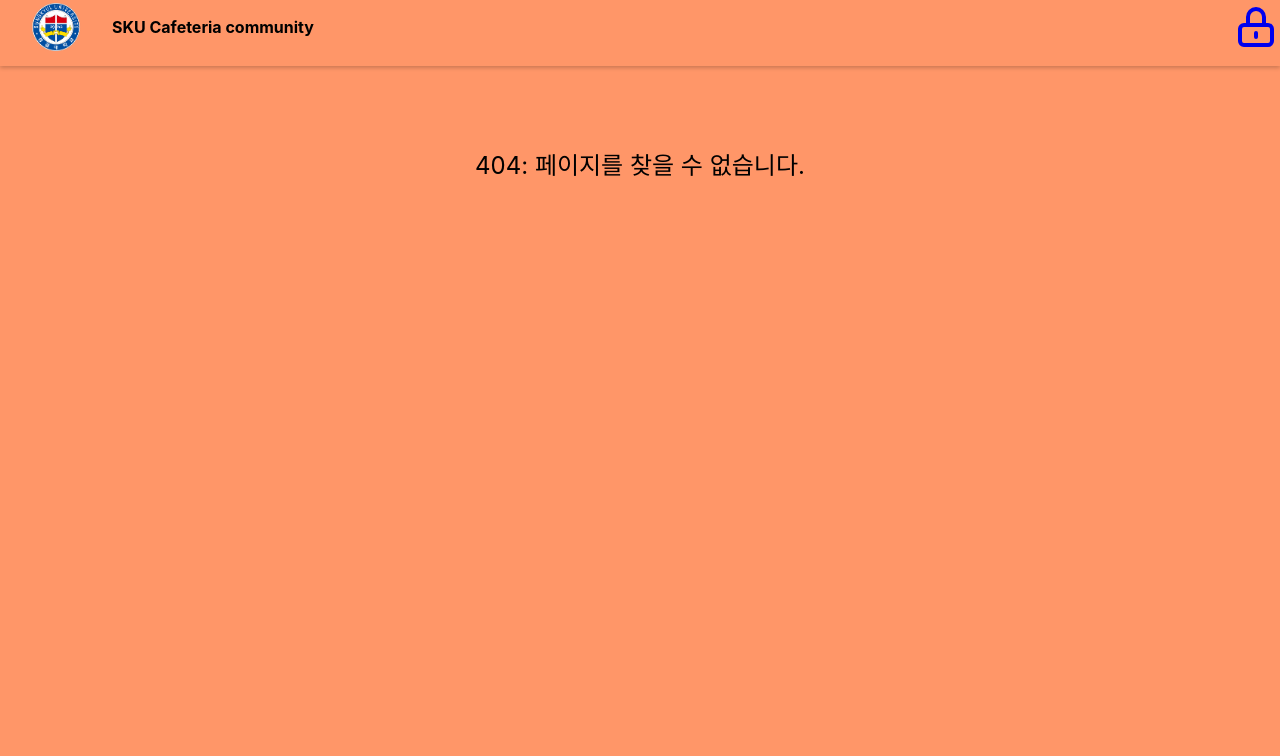
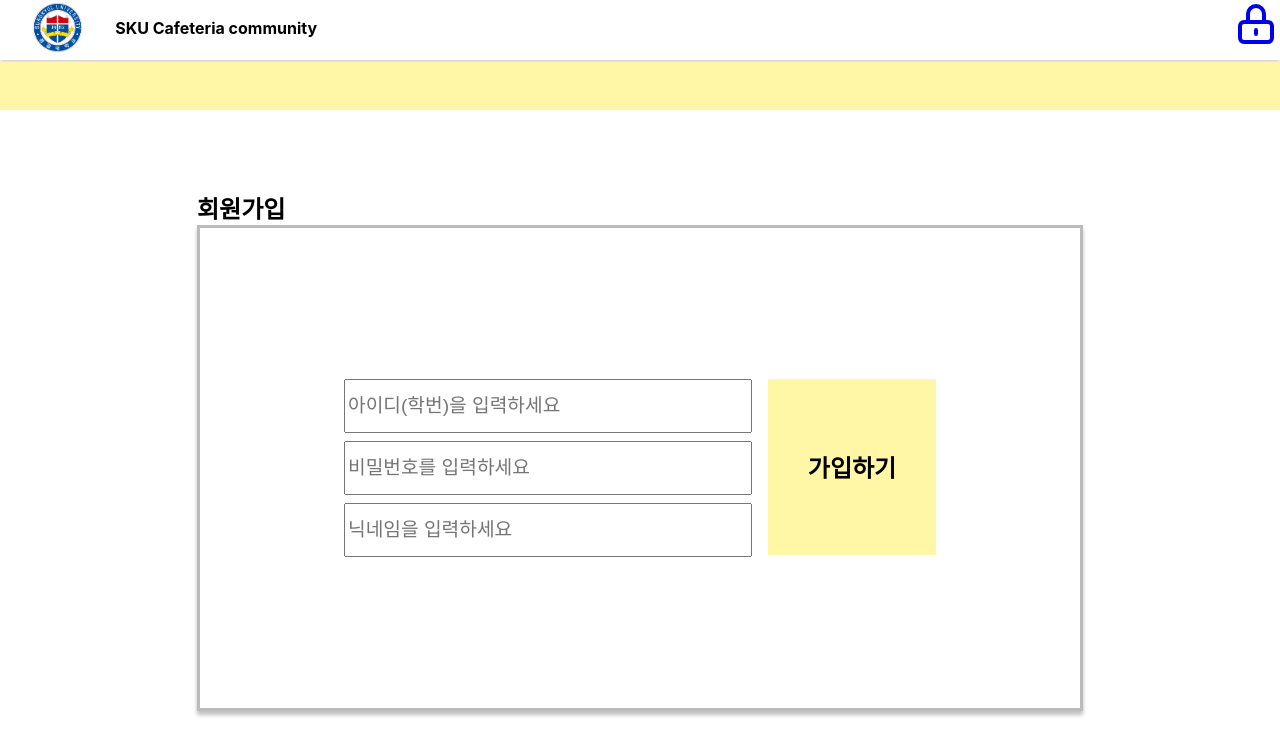
Before and after one commit to kwongwangjae/SchoolEat, a React (Create React App) app in the folder eatfront/: page /Membership in a window 1280 px wide. Before the commit this address had no page. Shown: the top 756 px of the page. Built offline with nearby package versions, Linux system fonts and the light colour scheme.

Commit message:
feat: Membership

```diff
--- a/eatfront/package.json
+++ b/eatfront/package.json
@@ -28,7 +28,6 @@
     "test": "react-scripts test",
     "eject": "react-scripts eject"
   },
-  "proxy": "http://localhost:4000",
   "eslintConfig": {
     "extends": [
       "react-app",
@@ -47,6 +46,7 @@
       "last 1 safari version"
     ]
   },
+  "proxy": "http://127.0.0.1:4000",
   "devDependencies": {
     "@types/styled-components": "^5.1.26"
   }
--- a/eatfront/src/App.tsx
+++ b/eatfront/src/App.tsx
@@ -5,6 +5,7 @@ import MainPage from "./pages/MainPage";
 import NotFound from "./components/header/NotFound";
 import CategoryPage from "./pages/CategoryPage";
 import LoginPage from "./pages/LoginPage";
+import MembershipPage from "./pages/MembershipPage";
 
 function App() {
   return (
@@ -15,6 +16,7 @@ function App() {
           <Route path="/" element={<MainPage />} />
           <Route path="/Rice" element={<CategoryPage />} />
           <Route path="/Login" element={<LoginPage />} />
+          <Route path="/Membership" element={<MembershipPage />} />
         </Routes>
       </BrowserRouter>
     </div>
--- a/eatfront/src/components/header/HeaderTop.tsx
+++ b/eatfront/src/components/header/HeaderTop.tsx
@@ -39,10 +39,11 @@ const IconSize = styled.div`
   font-size: 3rem;
   display: flex;
   justify-content: center;
-  margin: 0.2rem 0rem 0.2rem 0rem;
+  align-items: center;
+  margin: 0rem 0rem 0rem 0rem;
 `;
 const IMG = styled.img`
-  width: 7rem;
+  width: 7.2rem;
   margin: 0.2rem 0rem 0.2rem 0rem;
 `;
 const Block = styled.div`
--- a/eatfront/src/components/login/Login.tsx
+++ b/eatfront/src/components/login/Login.tsx
@@ -26,7 +26,7 @@ const login = () => {
               <Link to="/">
                 <LoginButton>로그인</LoginButton>
               </Link>
-              <Link to="/">
+              <Link to="/Membership">
                 <CheckButton>회원가입</CheckButton>
               </Link>
             </LoginCheck>
--- a/eatfront/src/components/main/MenuPageList.tsx
+++ b/eatfront/src/components/main/MenuPageList.tsx
@@ -18,6 +18,7 @@ export interface Data {
 const MenuPageList = () => {
   const [data, setdata] = useState<Data[]>([]);
 
+  useEffect(() => {
     const fetchData = async () => {
       try {
         const response = await axios.get<Response>(
@@ -30,7 +31,6 @@ const MenuPageList = () => {
       }
     };
 
-  useEffect(() => {
     fetchData();
   }, []);
 
--- /dev/null
+++ b/eatfront/src/components/membership/Membership.tsx
@@ -0,0 +1,105 @@
+import React from "react";
+import styled from "styled-components";
+import { Link } from "react-router-dom";
+
+const Membership = () => {
+  return (
+    <>
+      <Tag />
+      <Block>
+        <Div>
+          회원가입
+          <LoginBlock>
+            <LoginCheck>
+              <Check>
+                <InputId placeholder="아이디(학번)을 입력하세요" />
+                <div />
+                <InputPassword placeholder="비밀번호를 입력하세요" />
+                <div />
+                <InputNickname placeholder="닉네임을 입력하세요" />
+              </Check>
+              <Link to="/Login">
+                <MembershipButton>가입하기</MembershipButton>
+              </Link>
+            </LoginCheck>
+          </LoginBlock>
+        </Div>
+      </Block>
+    </>
+  );
+};
+
+export default Membership;
+
+const Tag = styled.div`
+  display: flex;
+  justify-content: space-evenly;
+  align-items: center;
+  font-size: 1.3rem;
+  height: 3rem;
+  background: #fff6a6;
+  margin-bottom: 2rem;
+`;
+
+const Block = styled.div`
+  display: flex;
+  justify-content: center;
+  align-items: center;
+  margin-top: 5rem;
+`;
+
+const Div = styled.div`
+  font-size: 1.5rem;
+  font-style: normal;
+  font-weight: 700;
+`;
+
+const LoginBlock = styled.div`
+  display: flex;
+  flex-direction: column;
+  justify-content: center;
+  align-items: center;
+  width: 55rem;
+  height: 30rem;
+  border: 3px solid #bcbbbb;
+  box-shadow: 0px 4px 4px rgba(0, 0, 0, 0.25);
+`;
+
+const InputId = styled.input`
+  width: 25rem;
+  height: 3rem;
+  font-size: 1.2rem;
+  margin-bottom: 0.5rem;
+`;
+
+const InputPassword = styled.input`
+  width: 25rem;
+  height: 3rem;
+  font-size: 1.2rem;
+  margin-bottom: 0.5rem;
+`;
+
+const InputNickname = styled.input`
+  width: 25rem;
+  height: 3rem;
+  font-size: 1.2rem;
+`;
+
+const LoginCheck = styled.div`
+  display: flex;
+`;
+
+const Check = styled.div``;
+
+const MembershipButton = styled.button`
+  align-items: center;
+  justify-content: center;
+  font-style: normal;
+  font-weight: 700;
+  font-size: 1.5rem;
+  width: 7em;
+  height: 11rem;
+  margin-left: 1rem;
+  background: #fff6a6;
+  border: 0;
+`;
--- /dev/null
+++ b/eatfront/src/pages/MembershipPage.tsx
@@ -0,0 +1,14 @@
+import React from "react";
+import Membership from "../components/membership/Membership";
+import HeaderTop from "../components/header/HeaderTop";
+
+const MembershipPage = () => {
+  return (
+    <>
+      <HeaderTop />
+      <Membership />
+    </>
+  );
+};
+
+export default MembershipPage;
--- a/package.json
+++ b/package.json
@@ -12,6 +12,7 @@
   "license": "ISC",
   "dependencies": {
     "cors": "^2.8.5",
-    "express": "^4.18.2"
+    "express": "^4.18.2",
+    "mysql": "^2.18.1"
   }
 }
```
Also changed, not shown: 2 other files (tests, documents, lock files or other folders). Lines whose indentation alone changed are shown as unchanged.
